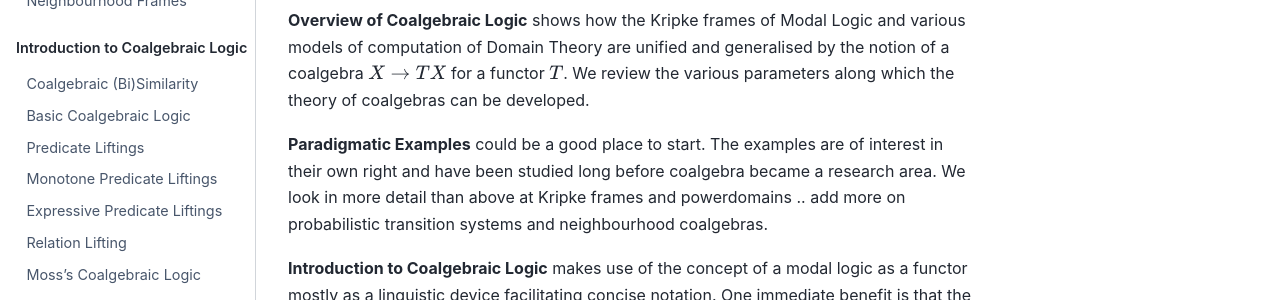
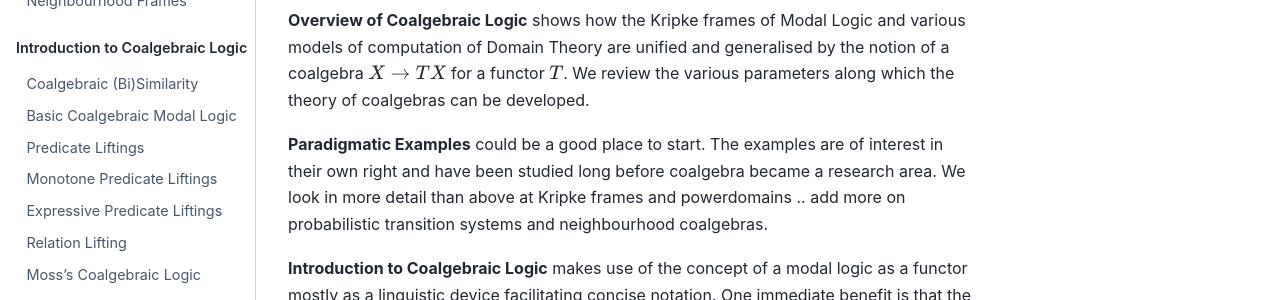
Before and after one commit to alexhkurz/introduction-to-coalgebraic-logic, a Jupyter Book: the page built from intro.md, in a window 1280 px wide. Shown: the part 536-836 px from the top of the page. Built offline with Jupyter Book 1.0.4 settings and Sphinx 7.4.7 and the Sphinx Book theme 1.1.4, drawn with Linux system fonts in a browser that asks for light colours.

Commit message:
Rename document to 'Basic Coalgebraic Modal Logic'

```diff
--- a/contents/Basic-Coalgebraic-Logic.md
+++ b/contents/Basic-Coalgebraic-Logic.md
@@ -1,6 +1,6 @@
 $\newcommand{\sem}[1]{\mathopen{[\![} #1 \mathclose{]\!]}}$
 
-# Basic Coalgebraic Logic
+# Basic Coalgebraic Modal Logic
 
 (draft ... references to be added)
 
```
